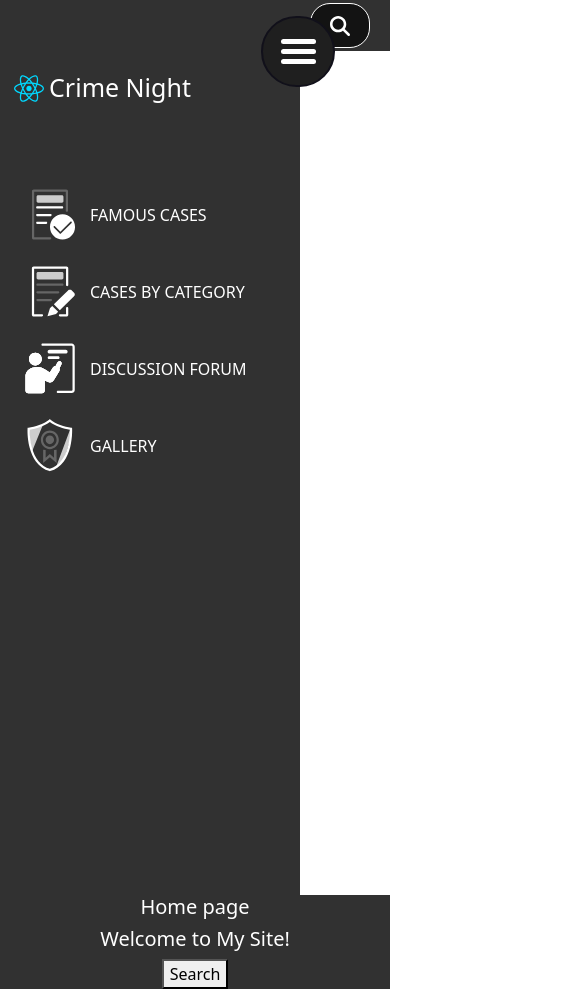
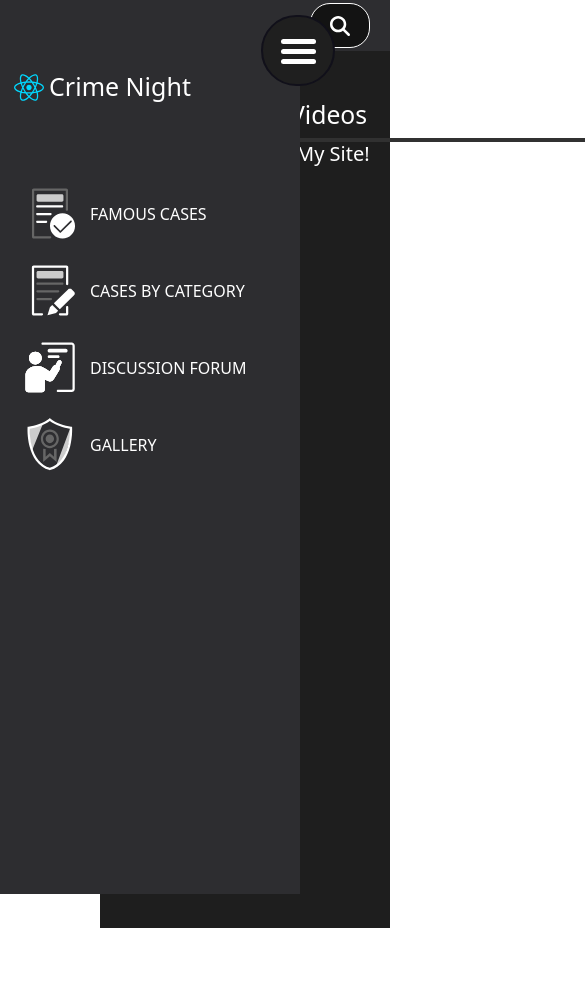
Before and after one commit to BisharIbrahim/crimenight, a React (Vite) app: page / in a window 390 px wide. Shown: the top 989 px of the page, 585 px wide, since content can reach past the window. After the commit the page ends 928 px from the top, so only its background shows below. Built offline with nearby package versions, Linux system fonts and the light colour scheme.

Commit message:
Added new design features and mobile responsiveness to sidebar

```diff
--- a/src/layout/MainLayout.tsx
+++ b/src/layout/MainLayout.tsx
@@ -1,7 +1,7 @@
 import React from 'react'
 import Navbar from '@components/Navbar'
 import Sidebar from '@components/Sidebar';
-// import styles from '@styles/MainLayout.css'
+import '@styles/MainLayout.css'
 
 
 interface Props{
@@ -11,7 +11,6 @@ interface Props{
 function MainLayout({children}: Props){
     return(
         <div className='mainLayout'>
-            {/* <Navbar/> */}
             <Sidebar/>
             <div>{children}</div>
         </div>
--- a/src/pages/HomePage.tsx
+++ b/src/pages/HomePage.tsx
@@ -10,7 +10,13 @@ function HomePage() {
     <MainLayout>
       <div className="mainDiv">
         <div className="headers">
-          <h1>Home page</h1>
+          <div>
+            <h2>Featured Videos</h2>
+            <span></span>
+            <div>
+              {/* Insert video list here */}
+            </div>
+          </div>
           <h1>Welcome to My Site!</h1>
           <button>Search</button>
         </div>
--- a/src/styles/Homepage.css
+++ b/src/styles/Homepage.css
@@ -1,13 +1,29 @@
 .mainDiv{
-    background-color: #313131;
+    margin-left: 100px;
+    padding-top: 100px;
+    padding-left: 80px;
+    height: 110vh;
+    background-color: #1e1e1e;
 }
 
 .headers{
-    text-align: center;
+    text-align: left;
 }
 .headers h1{
     color: white;
-    text-align: center;
     font-size: 20px;
     font-weight: 500;
 }
+
+.headers h2{
+    color: white;
+}
+
+.headers span{
+    display: block;
+    margin-top: 5px;
+    background-color: #313131;
+    border-radius: 15px;
+    height: 4px;
+    width: 1500px;
+}
--- a/src/styles/Navbar.css
+++ b/src/styles/Navbar.css
@@ -1,10 +1,10 @@
 /* Top Navbar CSS Code */
 
 .topNav{
-    background-color: #313131;
+    background-color: #2d2d30;
     width: 100%;
     height: 6vh;
-    position: relative;
+    position: fixed;
     align-items: center;
 }
 
--- a/src/styles/Sidebar.css
+++ b/src/styles/Sidebar.css
@@ -1,11 +1,10 @@
 .side-nav-container {
-	background-color: #313131;
+    margin-top: 60px;
+    position: fixed;
+	background-color: #2d2d30;
 	width: 300px;
 	height: 100vh;
-	position: relative;
 	color: white;
-
-
 	transition: 0.4s;
 }
 
@@ -145,6 +144,7 @@
 
     margin: 10px 20px;
     width: 4.5em;
+
 }
 
 .menu-item:hover > .quoteTitle{
@@ -169,3 +169,12 @@
     border: 2px solid #FFFFFF;
     background-color: #313131;
 }
+
+
+@media only screen and (max-width: 768px){
+
+    .side-nav-container {
+        margin-top: 50px;
+    }
+
+}
```
Also changed, not shown: src/styles/MainLayout.css (added).
